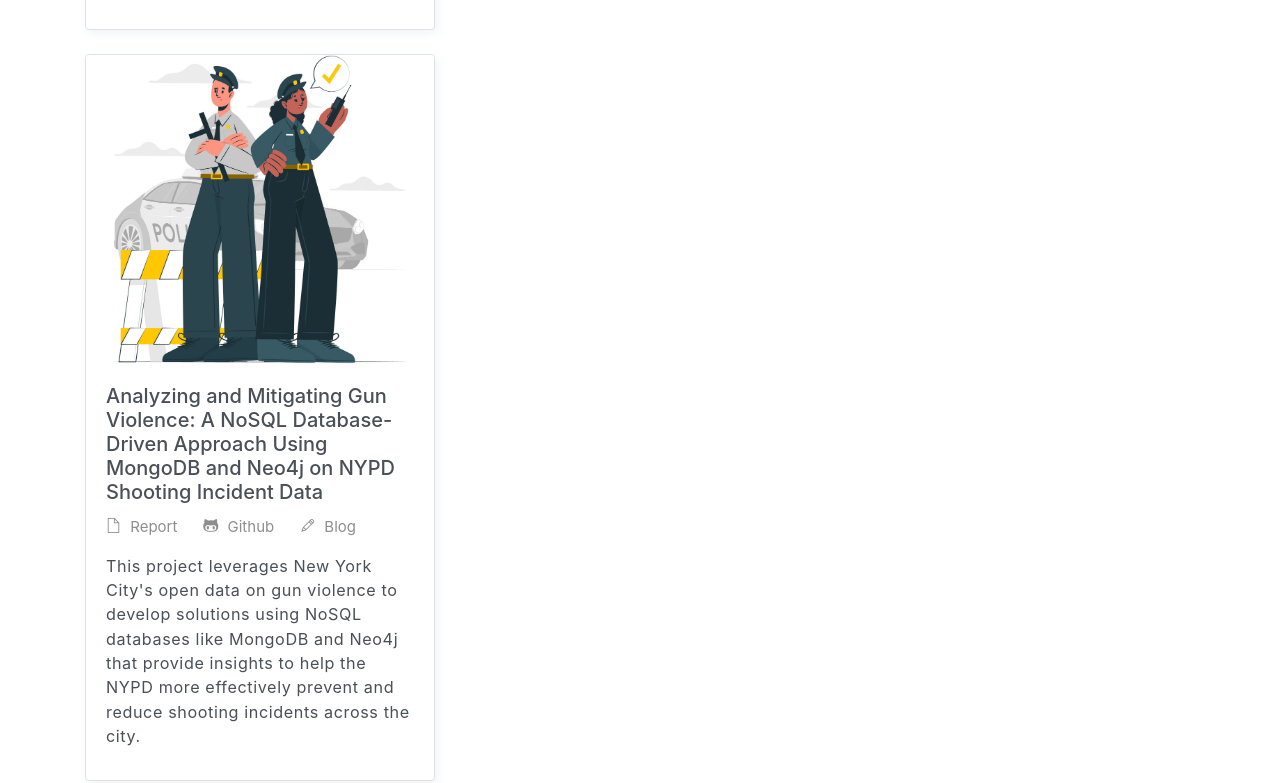
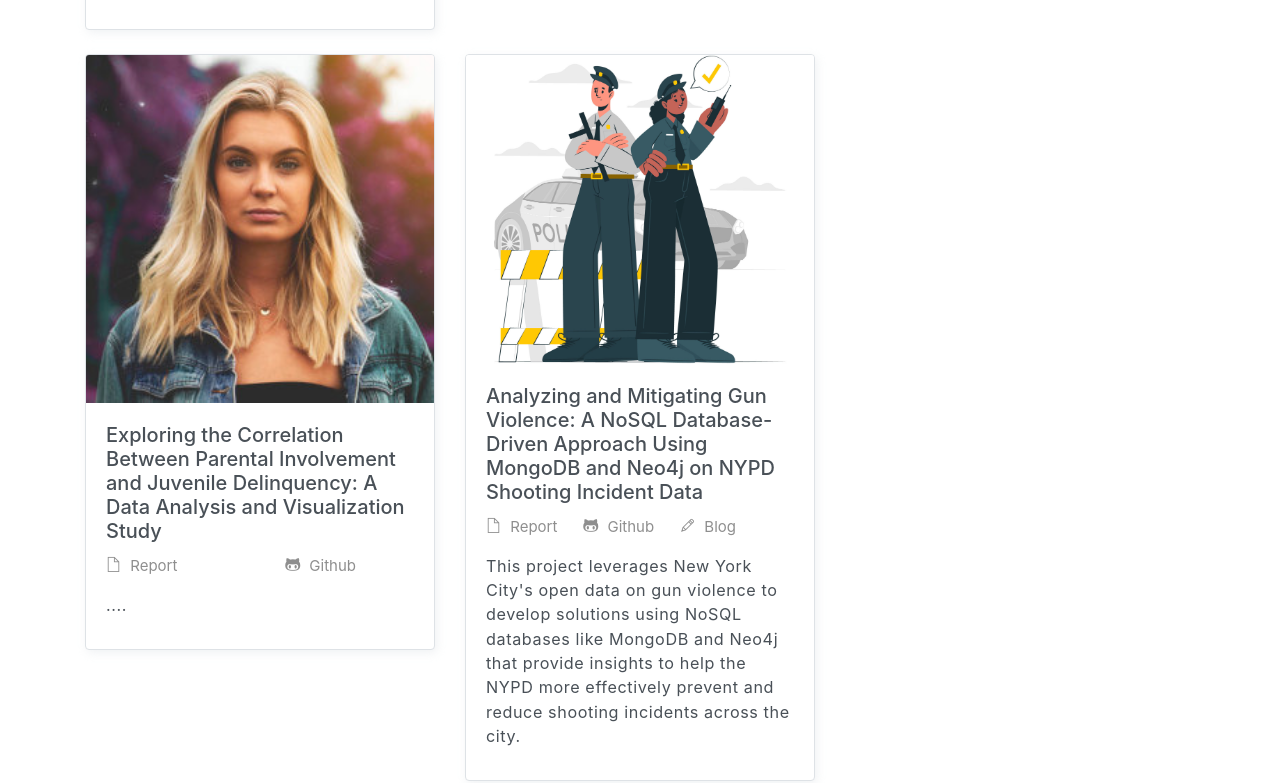
Before and after one commit to rashmishreev/rashmishreev.github.io, a website: page index.html in a window 1280 px wide. Shown: the part 3548-4331 px from the top of the page. Drawn offline with Linux system fonts and the light colour scheme.

Commit message:
adding project

```diff
--- a/index.html
+++ b/index.html
@@ -344,6 +344,19 @@
                 </div>
                 <div class="col-md-4">
                     <div class="card border mb-4">
+                        <img src="assets/imgs/avatar-1.jpg" alt="" class="card-img-top w-100">
+                        <div class="card-body">
+                            <h5 class="card-title">Exploring the Correlation Between Parental Involvement and Juvenile Delinquency: A Data Analysis and Visualization Study</h5>
+                            <div class="post-details">
+                                <a href="https://drive.google.com/file/d/1_Q98gG2-Psz98ns-VnGDGLeg7mczDoUt/view?usp=drive_link" target="_blank"><i class="ti-file"></i> Report</a>
+                                <a href="https://github.com/rashmishreev/Juvenile-Delinquency-Data-Analysis-and-Visualization" target="_blank"><i class="ti-github"></i> Github</a>
+                            </div>
+                            <p> .... </p>
+                        </div>
+                    </div>
+                </div>
+                <div class="col-md-4">
+                    <div class="card border mb-4">
                         <img src="assets/imgs/nypd.jpeg" alt="" class="card-img-top w-100">
                         <div class="card-body">
                             <h5 class="card-title">Analyzing and Mitigating Gun Violence: A NoSQL Database-Driven Approach Using MongoDB and Neo4j on NYPD Shooting Incident Data</h5>
```
